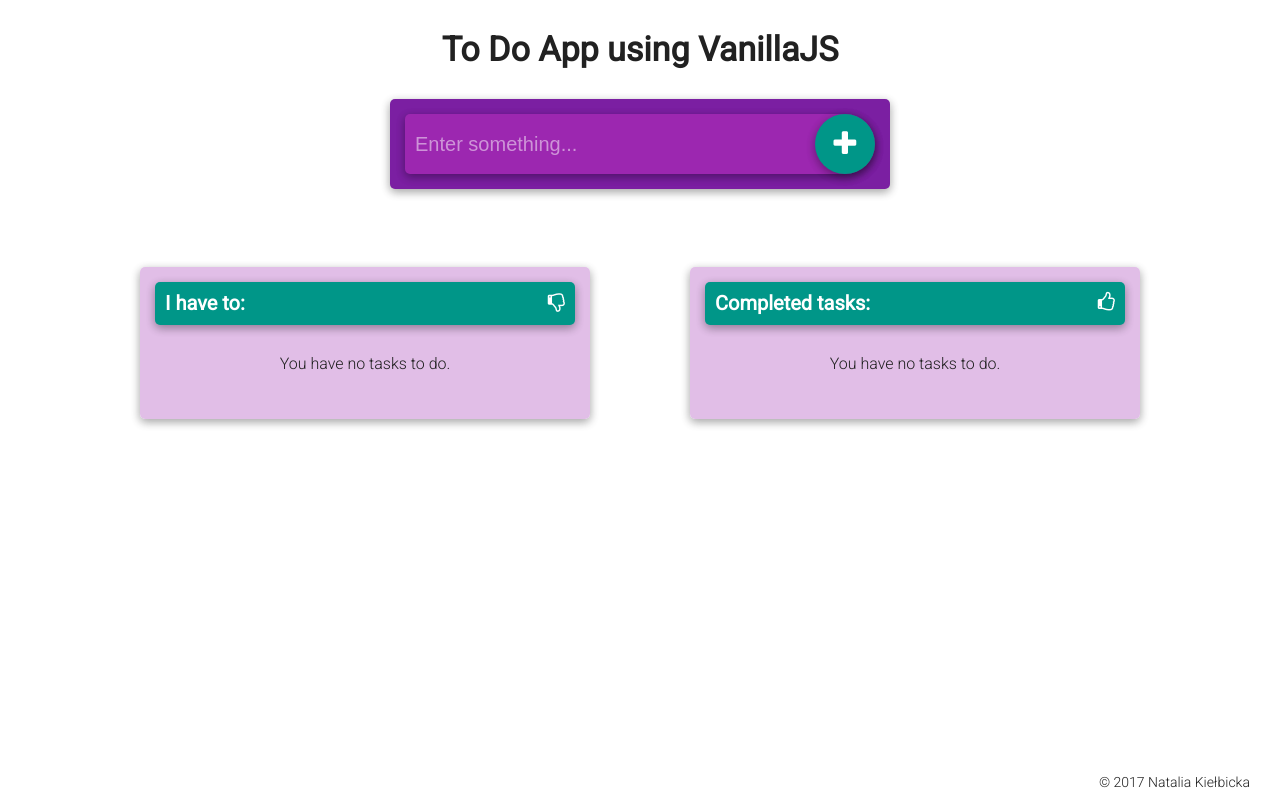
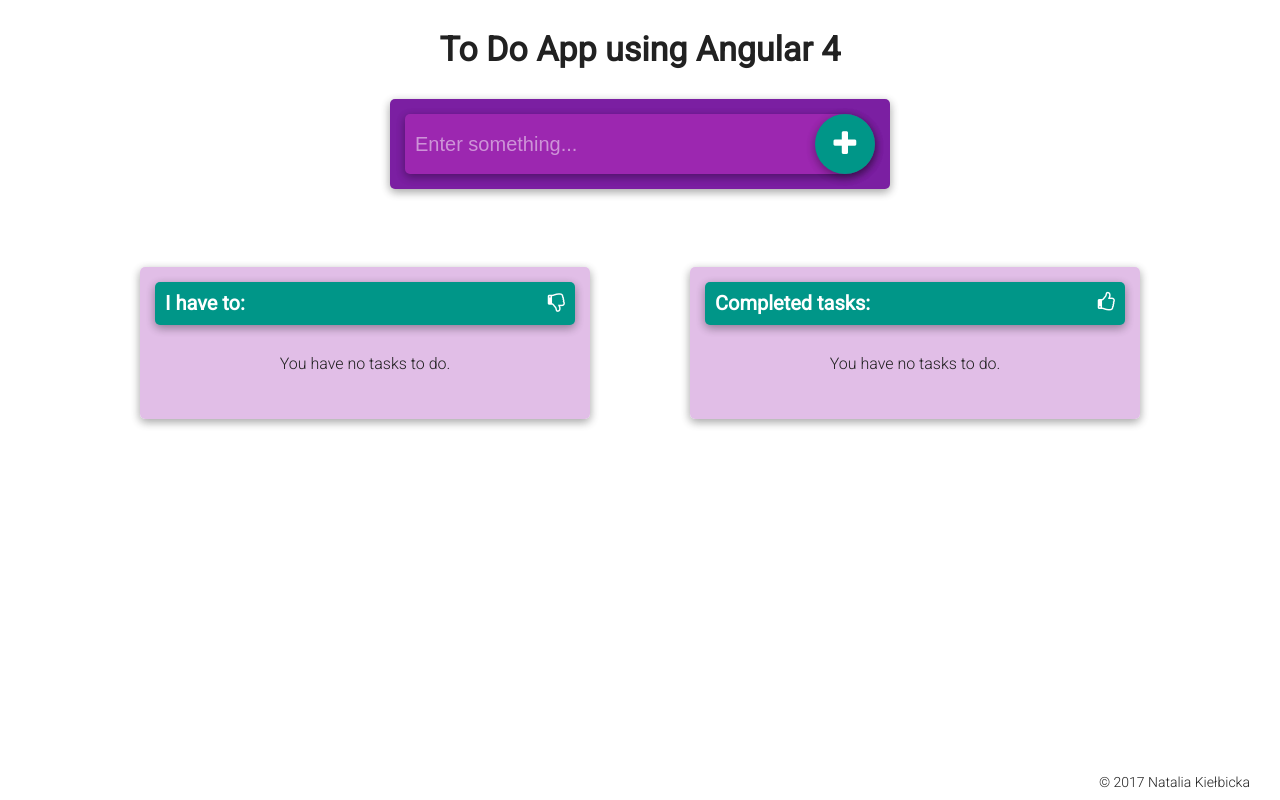
Before and after one commit to nataliakielbicka/todoapp, an Angular app: page / in a window 1280 px wide. Built offline with nearby package versions, Linux system fonts and the light colour scheme.

Commit message:
change app title

```diff
--- a/src/app/app.component.html
+++ b/src/app/app.component.html
@@ -1,5 +1,5 @@
 <div class="todo-wrapper">
-  <h2 class="todo-wrapper__h2">To Do App using VanillaJS</h2>
+  <h2 class="todo-wrapper__h2">To Do App using Angular 4</h2>
   <div class="todo-wrapper__todo todo">
     <div class="todo__header">
       <input type="text" class="todo__input" [(ngModel)]="newTask" (keyup.enter)="add()" placeholder="Enter something...">
```
